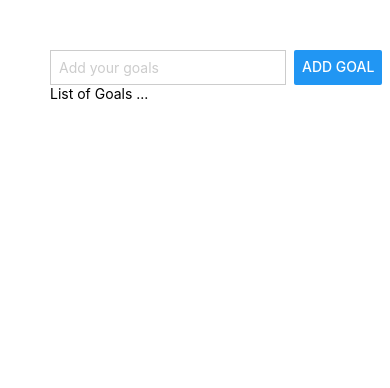
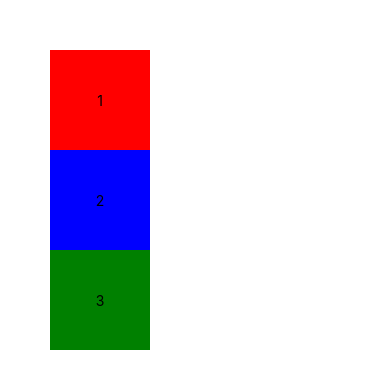
Before and after one commit to dickisujadi/react-native, a React Native app: screen / in a window 390 px wide. Shown: the top 388 px of the page. Built offline with nearby package versions, Linux system fonts and the light colour scheme.

Commit message:
flex-practice add 3 boxes

```diff
--- a/App.js
+++ b/App.js
@@ -4,12 +4,15 @@ import { StyleSheet, Text, View, Button, TextInput } from 'react-native';
 export default function App() {
   return (
     <View style={styles.appContainer}>
-      <View style={styles.inputContainer}>
-        <TextInput style={styles.textInput} placeholder='Add your goals'/>
-        <Button title='Add Goal'/>
+      <View style={{backgroundColor: 'red', ...styles.itemContainer}}>
+        <Text>1</Text>
       </View>
-      <View>
-        <Text>List of Goals ...</Text>
+      <View style={{backgroundColor: 'blue', ...styles.itemContainer}}>
+        <Text>2</Text>
+      </View>
+
+      <View style={{backgroundColor: 'green', ...styles.itemContainer}}>
+        <Text>3</Text>
       </View>
     </View>
   );
@@ -19,17 +22,10 @@ const styles = StyleSheet.create({
   appContainer: {
     padding: 50
   },
-  inputContainer: {
-    flex: 1,
-    flexDirection: 'row',
-    justifyContent: 'space-between'
-  },
-  textInput: {
-    borderWidth: 1,
-    borderColor: '#cccccc',
-    color: '#cccccc',
-    width: '#80%',
-    marginRight: 8,
-    padding: 8,
+  itemContainer: {
+    justifyContent: 'center',
+    alignItems: 'center',
+    width:  100,
+    height: 100
   }
 });
```
